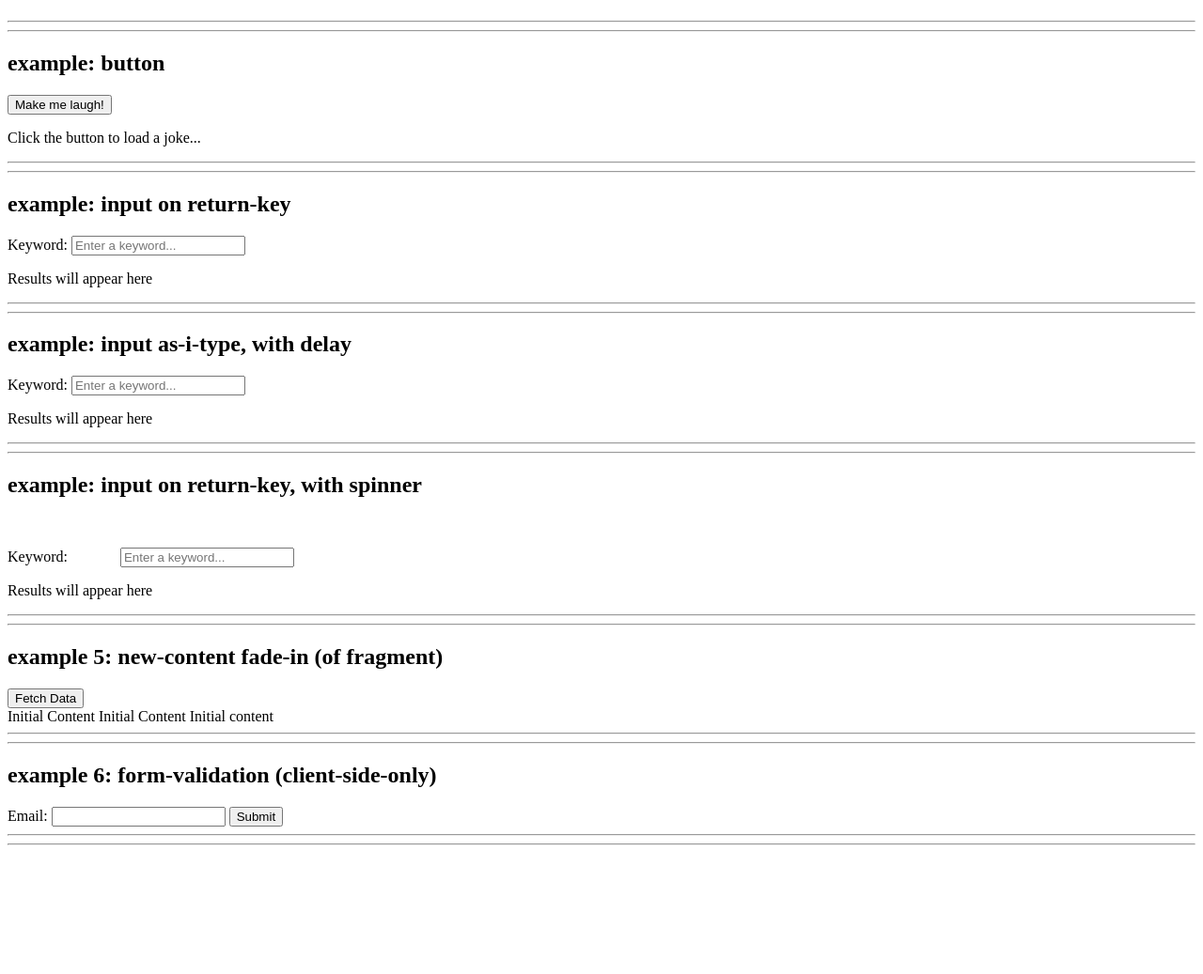
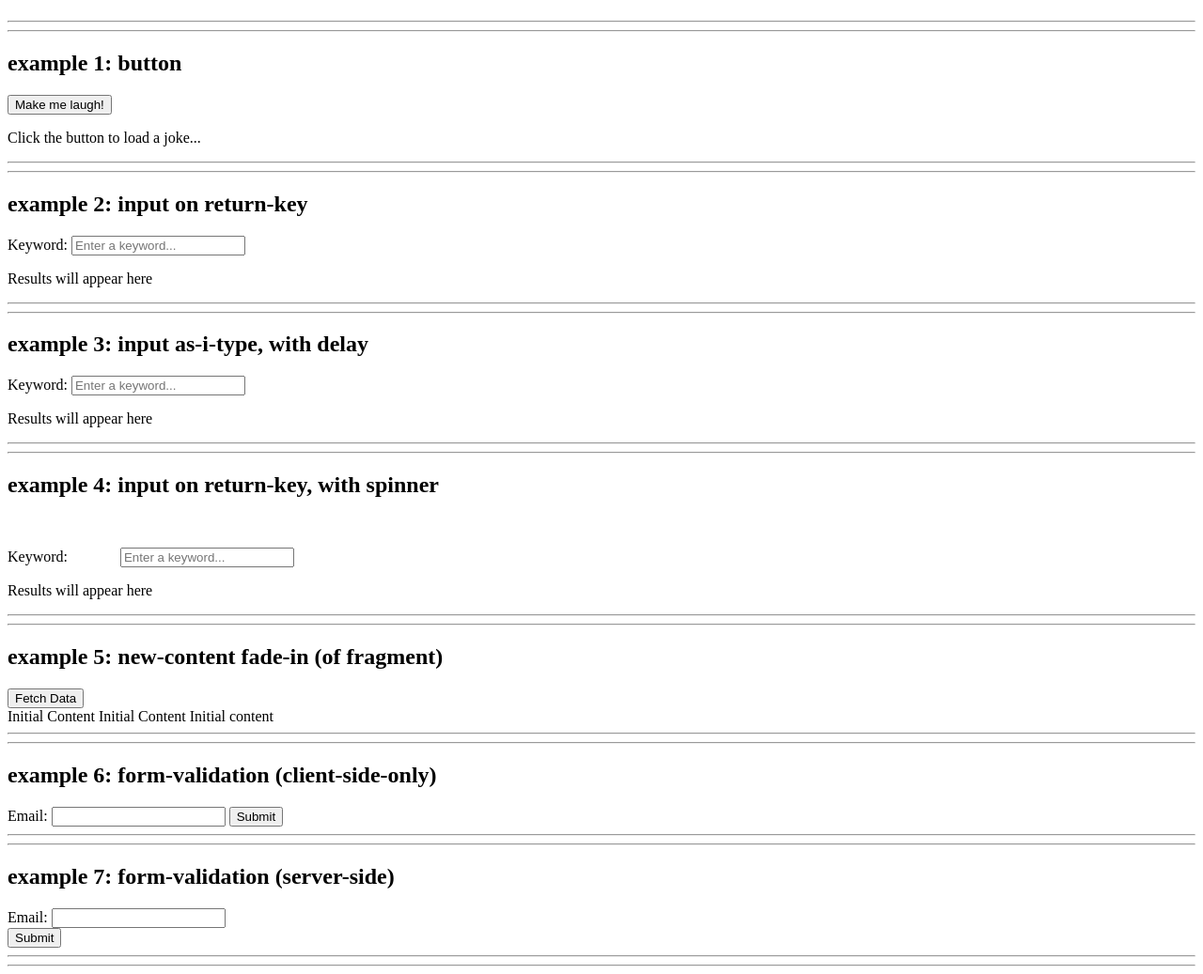
Before and after one commit to Brown-University-Library/ocra_lookup_project, a Django app: page /htmx_example/ in a window 1280 px wide. Shown: the part 58-1095 px from the top of the page at 94% size. Before the commit the page ends 958 px from the top, so only its background shows below. Run offline with Django 4.2, Linux system fonts and the light colour scheme; parts of the project's set-up code (start-up, migrations or seed data) failed here and were passed over; some libraries are stand-ins or nearby versions.

Commit message:
adds htmx fragments.

```diff
--- a/config/urls.py
+++ b/config/urls.py
@@ -9,7 +9,6 @@ urlpatterns = [
     path( 'find/', views.find, name='find_url' ),
     path( 'results/', views.results, name='results_url' ),
 
-
     ## other --------------------------------------------------------
     path( '', views.root, name='root_url' ),
     path( 'admin/', admin.site.urls ),
@@ -19,5 +18,8 @@ urlpatterns = [
     ## htmx experimentation -----------------------------------------
     path( 'htmx_example/', views.htmx_example, name='htmx_example_url' ),
     path( 'htmx_f__new_content/', views.htmx_f__new_content, name='htmx_f__new_content_url' ),
+    path( 'htmx_f__email_validator/', views.htmx_f__email_validator, name='htmx_f__email_validator_url' ),
+    path( 'htmx_f__form_handler/', views.htmx_f__form_handler, name='htmx_f__form_handler_url' ),
+    path( 'htmx_results/', views.htmx_results, name='htmx_results_url' ),
 
 ]
--- a/ocra_lookup_app/templates/htmx_example.html
+++ b/ocra_lookup_app/templates/htmx_example.html
@@ -48,7 +48,7 @@
 <hr>
 <hr>
 
-<h2>example: button</h2>
+<h2>example 1: button</h2>
 
 <button
     hx-get="https://v2.jokeapi.dev/joke/Any?format=txt&safe-mode&type=single"
@@ -62,7 +62,7 @@
 <hr>
 <hr>
 
-<h2>example: input on return-key</h2>
+<h2>example 2: input on return-key</h2>
 
 <label>Keyword:
     <input
@@ -79,7 +79,7 @@
 <hr>
 <hr>
 
-<h2>example: input as-i-type, with delay</h2>
+<h2>example 3: input as-i-type, with delay</h2>
 
 <label>Keyword:
     <input
@@ -97,7 +97,7 @@
 <hr>
 <hr>
 
-<h2>example: input on return-key, with spinner</h2>
+<h2>example 4: input on return-key, with spinner</h2>
 
 <label>Keyword:
     <span class="loader htmx-indicator"></span>
@@ -145,4 +145,19 @@
 <hr>
 <hr>
 
+<h2>example 7: form-validation (server-side)</h2>
+
+<form hx-post="/htmx_f__form_handler/">
+    {% csrf_token %}
+    <div hx-target="this" hx-swap="outerHTML">
+        <label>Email:
+            <input type="email" name="email">
+        </label>
+    </div>
+    <button>Submit</button>
+</form>
+
+<hr>
+<hr>
+
 {% endblock content %}
--- a/ocra_lookup_app/views.py
+++ b/ocra_lookup_app/views.py
@@ -1,4 +1,4 @@
-import datetime, json, logging
+import datetime, json, logging, pprint
 
 import trio
 from django.conf import settings as project_settings
@@ -96,3 +96,48 @@ def htmx_f__new_content(request):
 </div>
 '''
     return HttpResponse( html )
+
+
+def htmx_f__email_validator(request):
+    """ Serves out content for `example 7: form-validation (server-side)`,
+        specifically for email-validator response. """
+    log.debug( f'request.POST, ``{pprint.pformat(request.POST)}``' )
+    html = '<p>email-validator response</p>'
+    return HttpResponse( html )
+
+
+# def htmx_f__email_validator(request):
+#     """ Serves out content for `example 7: form-validation (server-side)`,
+#         specifically for email-validator response. """
+#     log.debug( f'request.POST, ``{pprint.pformat(request.POST)}``' )
+#     email_data = request.POST.get( 'email', '' )
+#     log.debug( f'email_data, ``{email_data}``' )
+#     if email_data == '':
+#         html = '''<p>email cannot be empty.</p>
+# '''
+#         return HttpResponse( html )
+#     else:
+#         return HttpResponse()
+
+
+def htmx_f__form_handler(request):
+    """ Serves out content for `example 7: form-validation (server-side)`,
+        specifically for submit-form response. """
+    log.debug( f'request.POST, ``{pprint.pformat(request.POST)}``' )
+    email_data = request.POST.get( 'email', '' )
+    if email_data == '':
+        html = '''<p>email cannot be empty.</p>'''
+        return HttpResponse( html )
+    else:
+        return HttpResponseRedirect( reverse('htmx_results_url') )
+
+
+# def htmx_f__form_handler(request):
+#     """ Serves out content for `example 7: form-validation (server-side)`,
+#         specifically for submit-form response. """
+#     html = '<p>form-handler response</p>'
+#     return HttpResponse( html )
+
+
+def htmx_results(request):
+    return HttpResponse( 'htmx-experiment results coming' )
```
Also changed, not shown: ocra_lookup_app/templates/find.html (+40 -3 lines).
